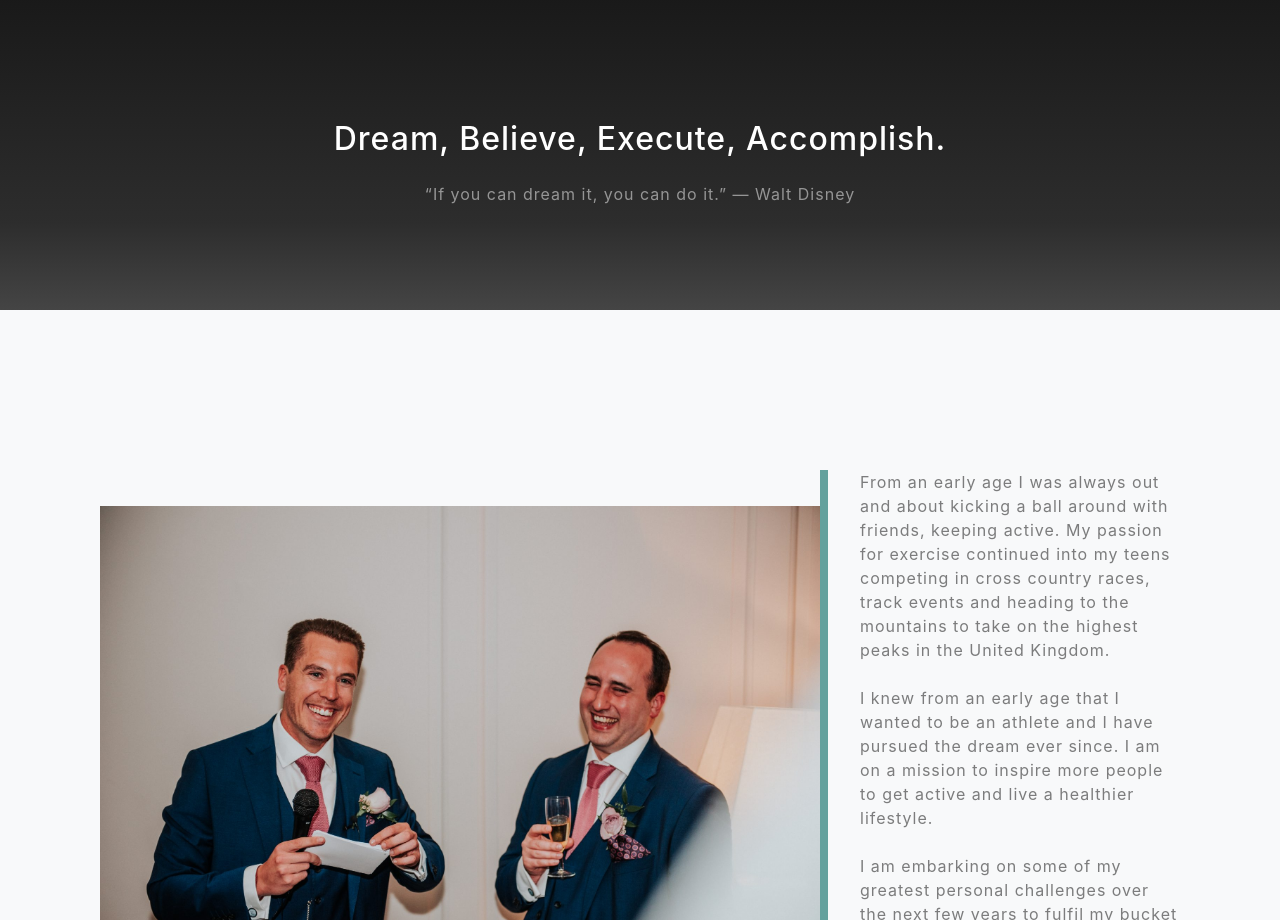
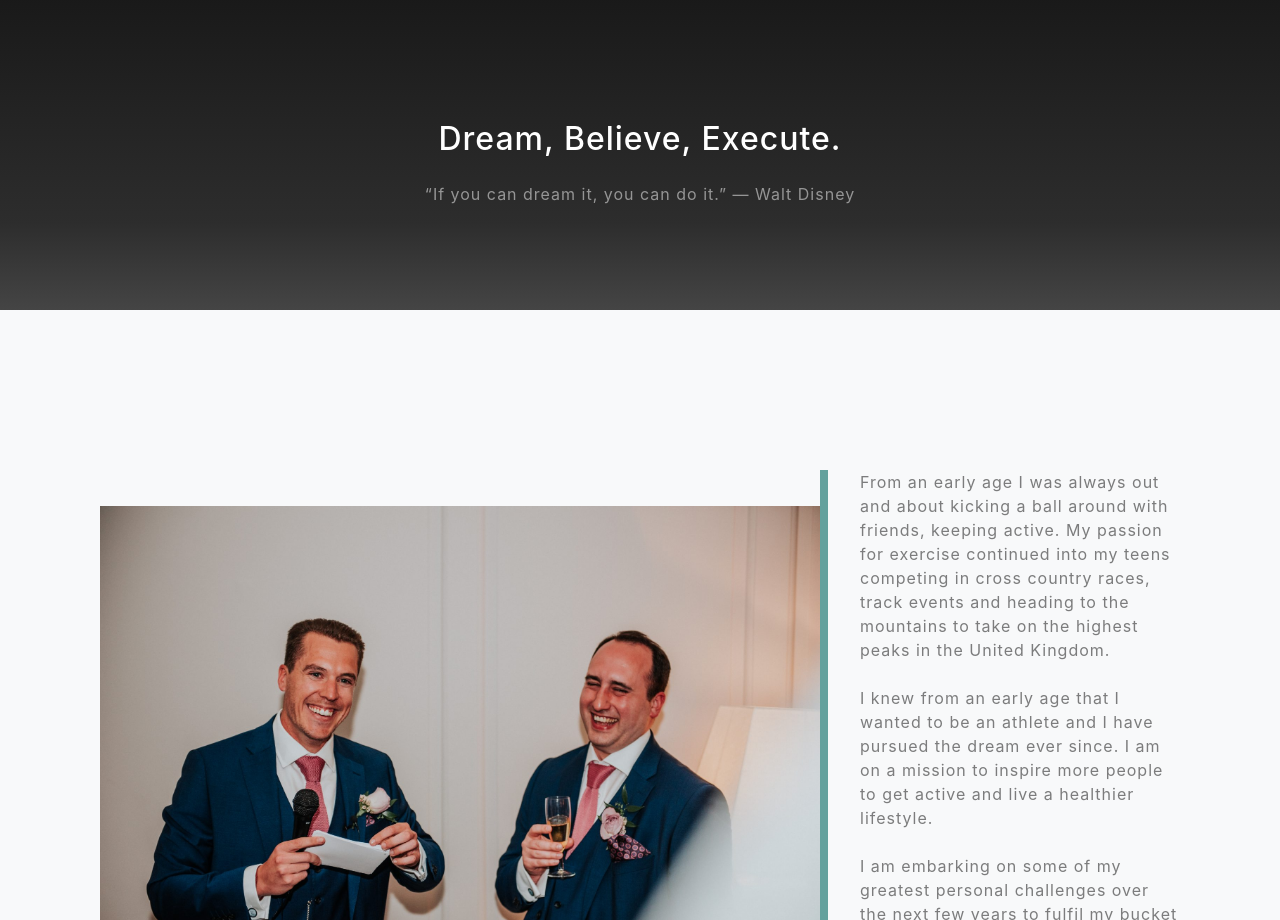
Before and after one commit to jackosullivanpt/jlo, a website with bundled scripts: page index.html in a window 1280 px wide. Shown: the part 840-1760 px from the top of the page. Built offline with nearby package versions, Linux system fonts and the light colour scheme; files whose address does not match are found by name.

Commit message:
Update index.html

```diff
--- a/index.html
+++ b/index.html
@@ -66,7 +66,7 @@
       <div class="container">
         <div class="row">
           <div class="col-lg-8 mx-auto">
-            <h2 class="text-white mb-4">Dream, Believe, Execute, Accomplish.</h2>
+            <h2 class="text-white mb-4">Dream, Believe, Execute.</h2>
             <p class="text-white-50">“If you can dream it, you can do it.” — Walt Disney</p>
           </div>
         </div>
```
